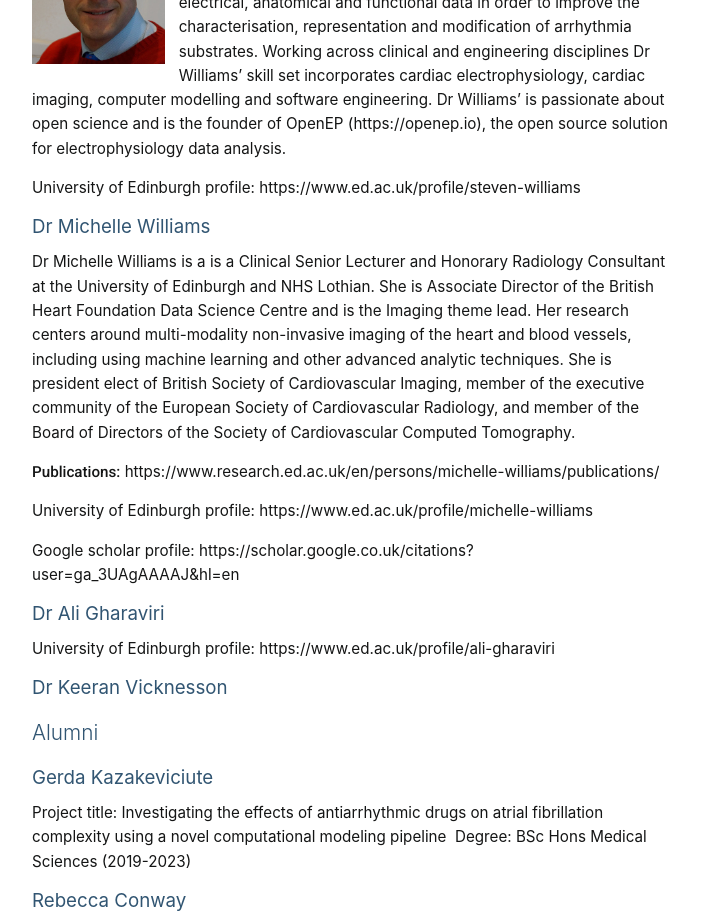
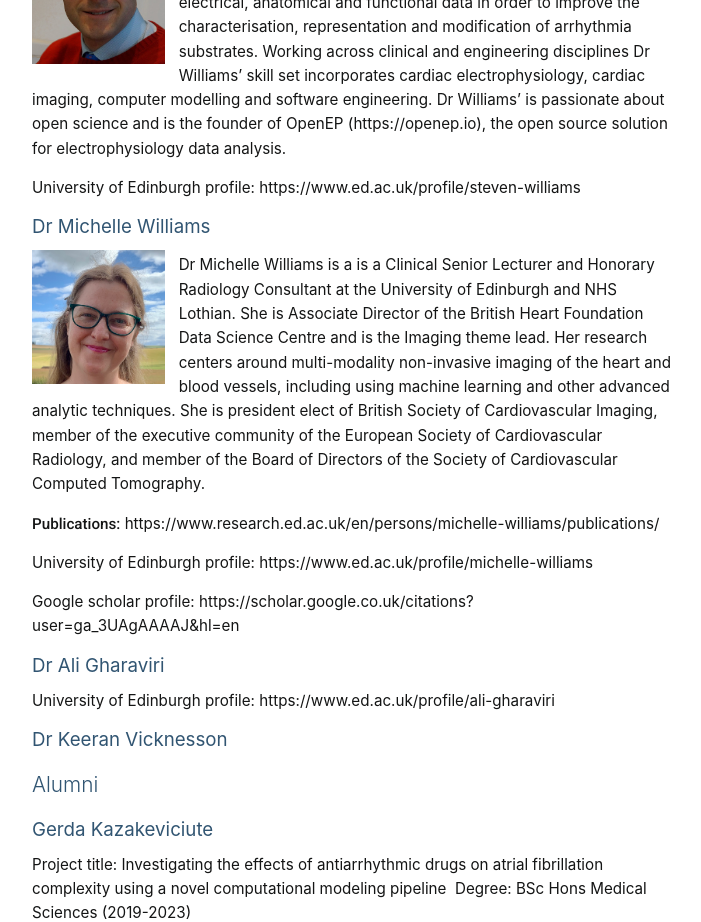
Before and after one commit to ecci-cvs/ecci-cvs.github.io, a Jekyll site: the page built from team/index.md, in a window 1280 px wide. Shown: the part 454-1376 px from the top of the page, without its empty margins (288-989 px from the left). Built offline with Jekyll 4.4.1, drawn with Linux system fonts in a browser that asks for light colours; some web fonts are replaced; grey boxes are pictures that could not be loaded.

Commit message:
Michelle photo

```diff
--- a/team/index.md
+++ b/team/index.md
@@ -14,6 +14,8 @@ Dr Steven Williams is a British Heart Foundation Intermediate Clinical Research
 University of Edinburgh profile: https://www.ed.ac.uk/profile/steven-williams
 
 ### Dr Michelle Williams
+
+<img src="/img/team-michelle.jpeg" style="width: 100pt; float: left; margin-right: 10pt; margin-bottom: 10pt;" />
 
 Dr Michelle Williams is a is a Clinical Senior Lecturer and Honorary Radiology Consultant at the University of Edinburgh and NHS Lothian. She is Associate Director of the British Heart Foundation Data Science Centre and is the Imaging theme lead. Her research centers around multi-modality non-invasive imaging of the heart and blood vessels, including using machine learning and other advanced analytic techniques. She is president elect of British Society of Cardiovascular Imaging, member of the executive community of the European Society of Cardiovascular Radiology, and member of the Board of Directors of the Society of Cardiovascular Computed Tomography.
 
```
Also changed, not shown: img/team-michelle.jpeg (added).
